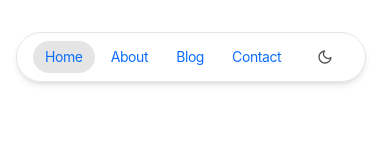
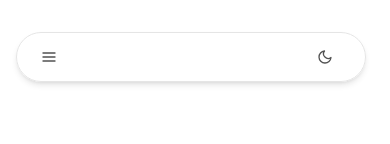
Before and after one commit to MrAnde7son/mrande7son-portfolio, a Next.js app: page / in a window 390 px wide. Shown: the top 144 px of the page. Built offline with nearby package versions, Linux system fonts and the light colour scheme.

Commit message:
feat: add mobile menu toggle

```diff
--- a/app/components/nav.tsx
+++ b/app/components/nav.tsx
@@ -24,6 +24,7 @@ export function Navbar() {
   const pathname = usePathname()
   const { theme, toggleTheme } = useTheme()
   const [showNav, setShowNav] = useState(true)
+  const [menuOpen, setMenuOpen] = useState(false)
 
   useEffect(() => {
     let lastY = window.scrollY
@@ -47,6 +48,14 @@ export function Navbar() {
           id="nav"
         >
           <div className="flex items-center space-x-1">
+            <button
+              aria-label="Toggle Menu"
+              onClick={() => setMenuOpen((o) => !o)}
+              className="p-2 rounded-full text-neutral-600 hover:bg-neutral-200 dark:text-neutral-400 dark:hover:bg-neutral-800 transition-colors sm:hidden"
+            >
+              {menuOpen ? <CloseIcon className="h-4 w-4" /> : <MenuIcon className="h-4 w-4" />}
+            </button>
+            <div className="hidden sm:flex items-center space-x-1">
               {Object.entries(navItems).map(([path, { name }]) => {
                 const isActive = path === '/' ? pathname === '/' : pathname.startsWith(path)
                 return (
@@ -64,6 +73,7 @@ export function Navbar() {
                 )
               })}
             </div>
+          </div>
           <div className="flex items-center space-x-2">
             <button
               aria-label="Toggle Theme"
@@ -76,6 +86,27 @@ export function Navbar() {
               <Search />
             </div>
           </div>
+          {menuOpen && (
+            <div className="absolute top-full left-0 w-full mt-2 flex flex-col space-y-1 rounded-xl border border-neutral-200 bg-white/95 p-2 shadow-md dark:border-neutral-800 dark:bg-neutral-900/95 sm:hidden">
+              {Object.entries(navItems).map(([path, { name }]) => {
+                const isActive = path === '/' ? pathname === '/' : pathname.startsWith(path)
+                return (
+                  <Link
+                    key={path}
+                    href={path}
+                    onClick={() => setMenuOpen(false)}
+                    className={`capitalize px-3 py-2 text-sm rounded-lg transition-colors ${
+                      isActive
+                        ? 'bg-neutral-200 text-neutral-900 dark:bg-neutral-800 dark:text-neutral-100'
+                        : 'text-neutral-600 hover:bg-neutral-200 hover:text-neutral-900 dark:text-neutral-200 dark:hover:bg-neutral-800 dark:hover:text-neutral-100'
+                    }`}
+                  >
+                    {name}
+                  </Link>
+                )
+              })}
+            </div>
+          )}
         </nav>
       </div>
     </aside>
@@ -123,3 +154,40 @@ function MoonIcon(props: React.SVGProps<SVGSVGElement>) {
     </svg>
   )
 }
+
+function MenuIcon(props: React.SVGProps<SVGSVGElement>) {
+  return (
+    <svg
+      xmlns="http://www.w3.org/2000/svg"
+      viewBox="0 0 24 24"
+      fill="none"
+      stroke="currentColor"
+      strokeWidth="2"
+      strokeLinecap="round"
+      strokeLinejoin="round"
+      {...props}
+    >
+      <line x1="3" y1="6" x2="21" y2="6" />
+      <line x1="3" y1="12" x2="21" y2="12" />
+      <line x1="3" y1="18" x2="21" y2="18" />
+    </svg>
+  )
+}
+
+function CloseIcon(props: React.SVGProps<SVGSVGElement>) {
+  return (
+    <svg
+      xmlns="http://www.w3.org/2000/svg"
+      viewBox="0 0 24 24"
+      fill="none"
+      stroke="currentColor"
+      strokeWidth="2"
+      strokeLinecap="round"
+      strokeLinejoin="round"
+      {...props}
+    >
+      <line x1="18" y1="6" x2="6" y2="18" />
+      <line x1="6" y1="6" x2="18" y2="18" />
+    </svg>
+  )
+}
```
Lines whose indentation alone changed are shown as unchanged.
